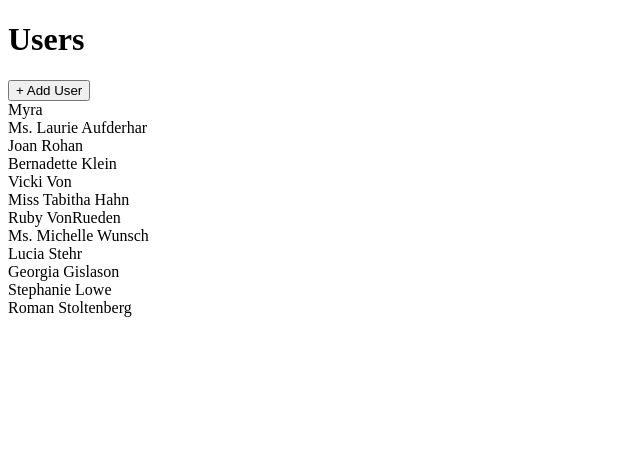
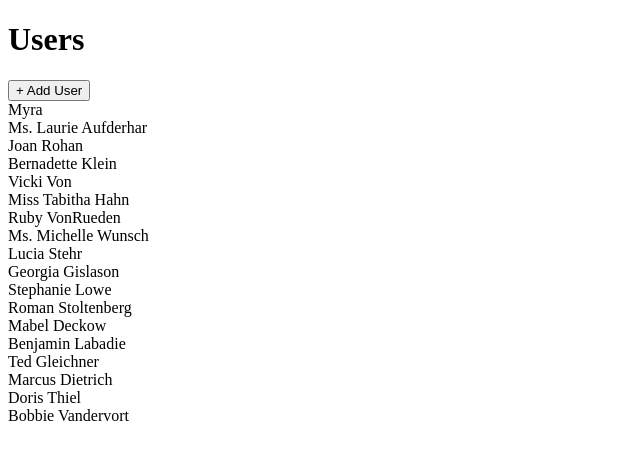
Before and after one commit to jyungx2/React-udemy-media, a React (Create React App) app: page / in a window 1280 px wide. Shown: the top 460 px of the page, without its empty margins (0-640 px from the left). Built offline with nearby package versions, Linux system fonts and the light colour scheme; data requests are answered from the project's data file; the HTML template or start-up script is replaced by a standard one.

Commit message:
🚧 382. Creating a Reusable Thunk Hook

```diff
--- a/db.json
+++ b/db.json
@@ -47,6 +47,30 @@
     {
       "id": "a460",
       "name": "Roman Stoltenberg"
+    },
+    {
+      "id": "8b7a",
+      "name": "Mabel Deckow"
+    },
+    {
+      "id": "f286",
+      "name": "Benjamin Labadie"
+    },
+    {
+      "id": "d7c1",
+      "name": "Ted Gleichner"
+    },
+    {
+      "id": "a640",
+      "name": "Marcus Dietrich"
+    },
+    {
+      "id": "136c",
+      "name": "Doris Thiel"
+    },
+    {
+      "id": "dbf4",
+      "name": "Bobbie Vandervort"
     }
   ],
   "albums": [],
--- a/src/components/UsersList.js
+++ b/src/components/UsersList.js
@@ -1,26 +1,36 @@
-import { useEffect, useState } from "react";
-import { useDispatch, useSelector } from "react-redux";
+import { useEffect } from "react";
+import { useSelector } from "react-redux";
 import { fetchUsers, addUser } from "../store"; // fetchUsers 자체 파일에서 가져오는 게 아닌, central point인 index.js로부터 가져오자!!
 import Skeleton from "./Skeleton";
 import Button from "../components/Button";
+import { useThunk } from "../hooks/use-thunk";
 
 function UsersList() {
-  // 🌟 Locale Fine-Grained Loading State
-  const [isLoadingUsers, setIsLoadingUsers] = useState(false);
-  const [loadingUsersError, setLoadingUsersError] = useState(null);
+  // 📚
+  const [doFetchUsers, isLoadingUsers, loadingUsersError] =
+    useThunk(fetchUsers);
 
-  // 🌟 Handling Errors with User Creation
-  const [isCreatingUser, setIsCreatingUser] = useState(false);
-  const [creatingUserError, setCreatingUserError] = useState(null);
+  // 🌟 Locale Fine-Grained Loading State => 📚
+  // const [isLoadingUsers, setIsLoadingUsers] = useState(false);
+  // const [loadingUsersError, setLoadingUsersError] = useState(null);
 
-  const dispatch = useDispatch();
+  // 📚
+  const [doCreateUser, isCreatingUser, creatingUserError] = useThunk(addUser);
+
+  // 🌟 Handling Errors with User Creation => 📚
+  // const [isCreatingUser, setIsCreatingUser] = useState(false);
+  // const [creatingUserError, setCreatingUserError] = useState(null);
+
+  // const dispatch = useDispatch(); // 📚
   const { data } = useSelector((state) => {
     return state.users; // {data: [], isLoading: false, error: null}
   });
 
   // 💫 컴포넌트가 처음 렌더링될 때 데이터를 가져오기 위해 useEffect 사용
   useEffect(() => {
-    setIsLoadingUsers(true);
+    doFetchUsers();
+    /*
+    // setIsLoadingUsers(true);
 
     // 379. Local Fine-Grained Loading State
     // ✨dispatch(fetchUsers())✨ => Returns a promise
@@ -39,15 +49,19 @@ function UsersList() {
 
     // BAD!! ... dispatch call: asynchronous in nature. (Not waiting..!)
     // setIsLoadingUsers(false);
-  }, [dispatch]);
+    */
+  }, [doFetchUsers]);
 
   const handleUserAdd = () => {
+    doCreateUser();
+    /*
     setIsCreatingUser(true); // display the spinner
     dispatch(addUser()) // name은 addUser thunks에서 faker library를 이용해 자동으로 생성하고 있으니 아무 인자가 필요없다!
       .unwrap()
       .then()
       .catch((err) => setCreatingUserError(err))
       .finally(() => setIsCreatingUser(false));
+    */
   };
 
   // 🌟 Locale Fine-Grained Loading State
--- /dev/null
+++ b/src/hooks/use-thunk.js
@@ -0,0 +1,19 @@
+import { useState, useCallback } from "react";
+import { useDispatch } from "react-redux";
+
+// 382. Creating a Reusable Thunk Hook
+export function useThunk(thunk) {
+  const [isLoading, setIsLoading] = useState(false);
+  const [error, setError] = useState(null);
+  const dispatch = useDispatch();
+
+  const runThunk = useCallback(() => {
+    setIsLoading(true);
+    dispatch(thunk())
+      .unwrap()
+      .catch((err) => setError(err))
+      .finally(() => setIsLoading(false));
+  }, [dispatch, thunk]);
+
+  return [runThunk, isLoading, error];
+}
--- a/src/store/thunks/addUser.js
+++ b/src/store/thunks/addUser.js
@@ -4,7 +4,7 @@ import axios from "axios";
 import { faker } from "@faker-js/faker";
 
 const addUser = createAsyncThunk("users/add", async () => {
-  const response = await axios.post("ttp://localhost:3005/users", {
+  const response = await axios.post("http://localhost:3005/users", {
     name: faker.name.fullName(), // name is being randomly generated.
   });
 
```
